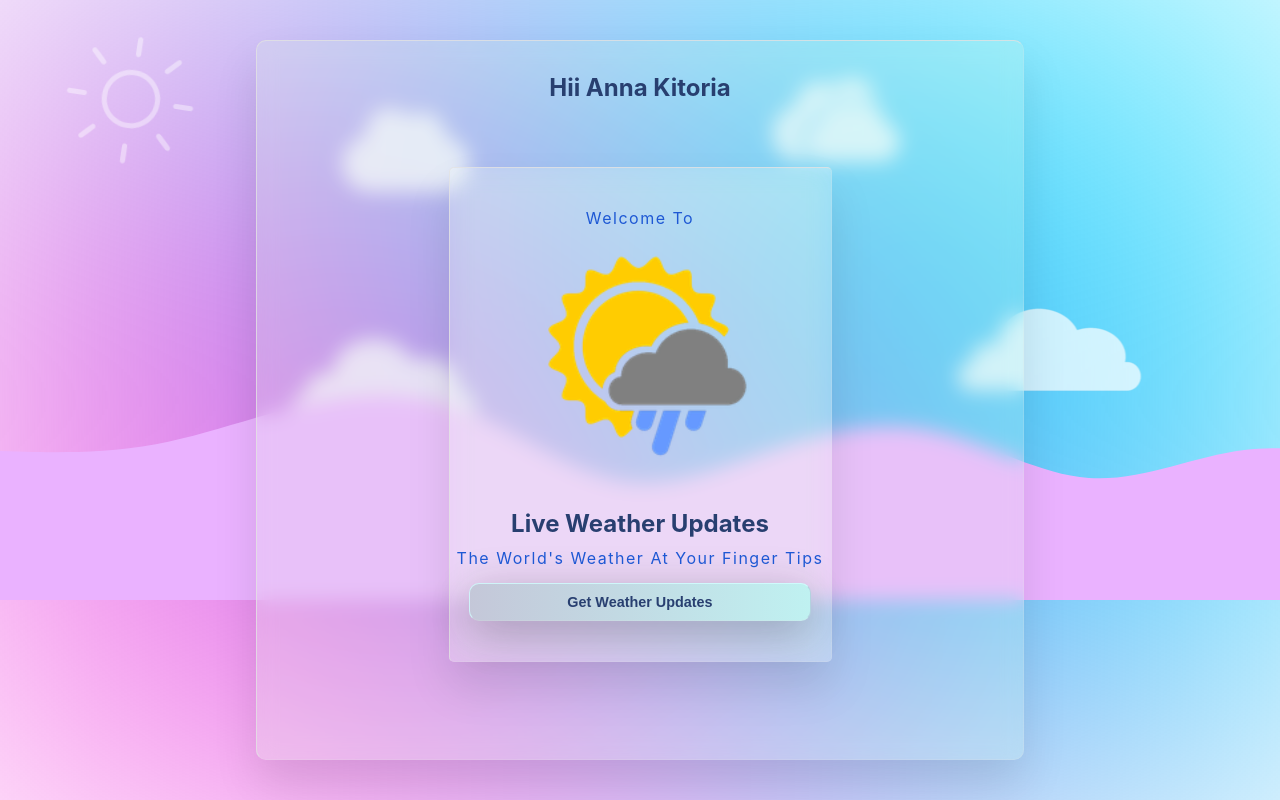
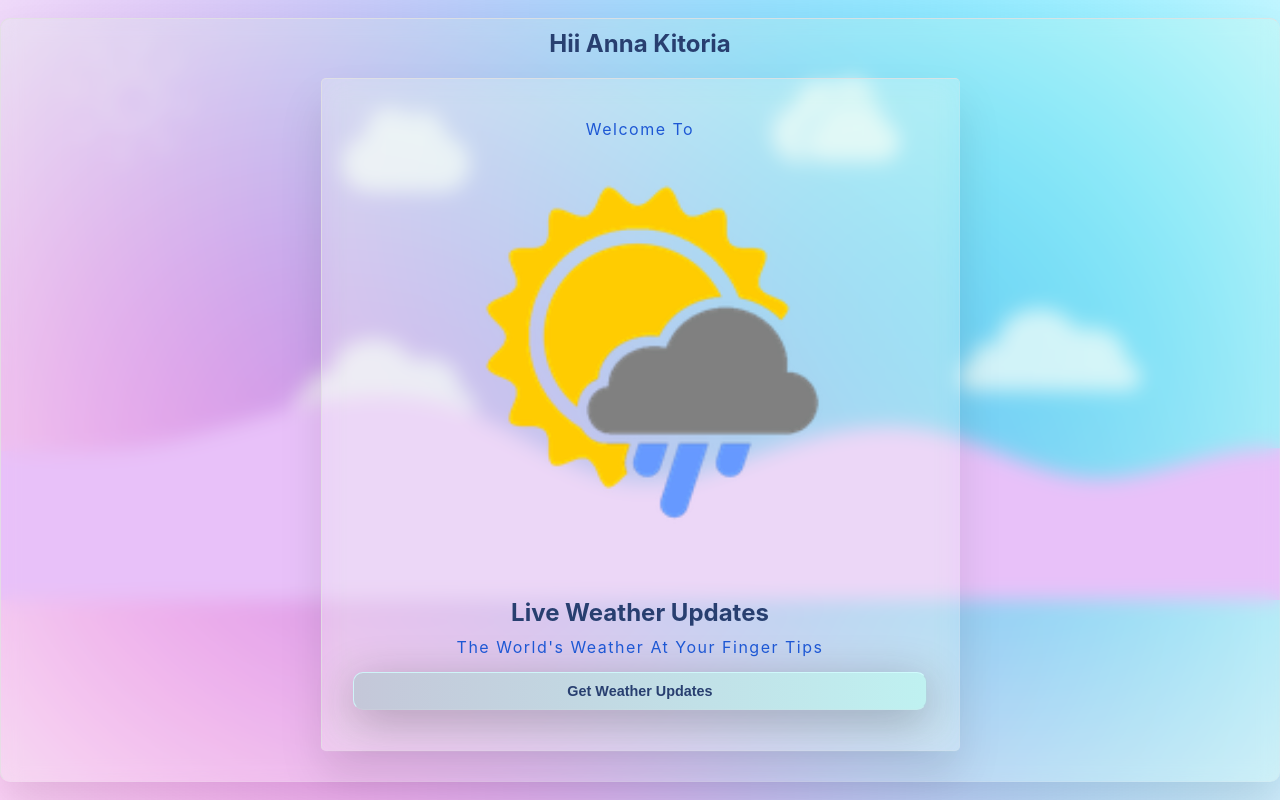
Before and after one commit to Vijay-Chavala/React-Weather-App, a React (Create React App) app: page / in a window 1280 px wide. Built offline with nearby package versions, Linux system fonts and the light colour scheme; no server answers.

Commit message:
max height

```diff
--- a/src/App.css
+++ b/src/App.css
@@ -136,7 +136,7 @@ section {
 .container {
   background: rgba(225, 255, 225, 0.2);
   width: 100%;
-  height: 90vh;
+  height: auto;
   position: relative;
   border-radius: 10px;
   display: grid;
@@ -147,7 +147,6 @@ section {
   border-right: 1px solid rgba(225, 225, 225, 0.2);
   border-bottom: 1px solid rgba(225, 225, 225, 0.2);
   padding-bottom: 30px;
-  max-width: 60%;
 }
 
 .container h2 {
```
